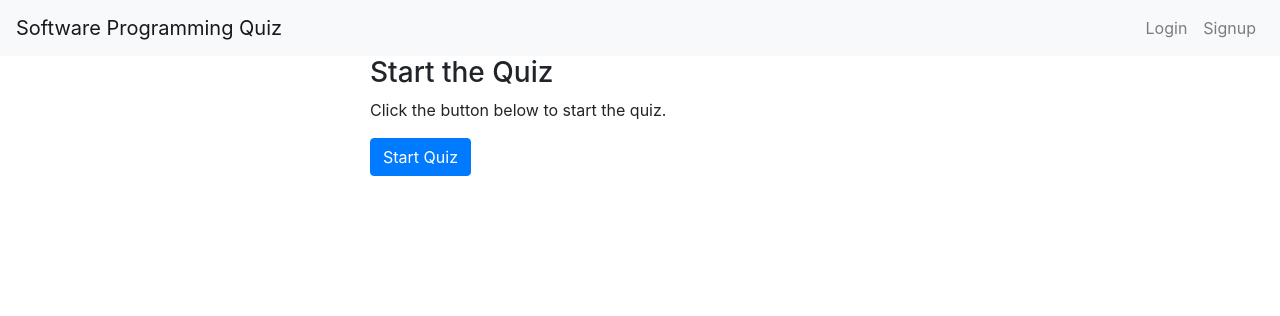
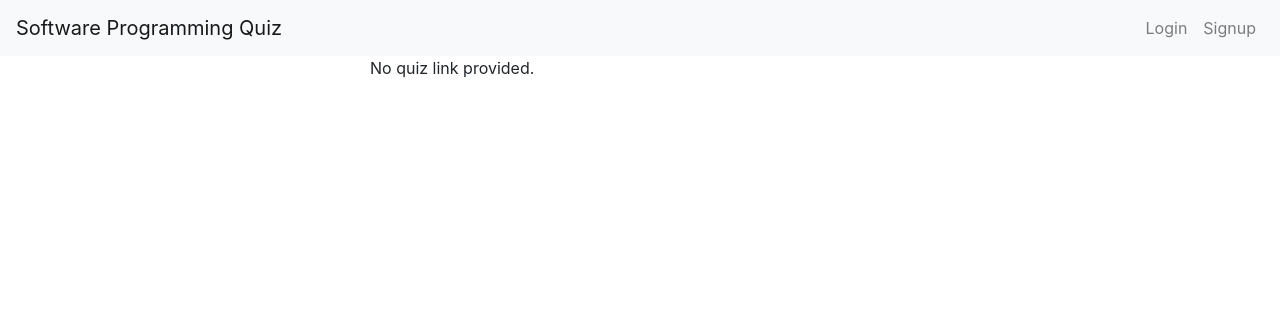
Before and after one commit to rebeccachen8788/Software-Programming-Quiz, a Flask app: page /start_quiz in a window 1280 px wide. Shown: the top 316 px of the page. Run offline with Flask 3, Linux system fonts and the light colour scheme.

Commit message:
changed start_quiz per feedback, reverted take_quiz.py

```diff
--- a/application/take_quiz.py
+++ b/application/take_quiz.py
@@ -19,9 +19,6 @@ class DynamicQuizForm(FlaskForm):
 
 @bp.route('/take_quiz/<int:linkID>', methods=['GET', 'POST'])
 def show_quiz(linkID):
-    if request.method == 'GET':
-        # Redirect to start_quiz instead of showing the quiz directly
-        return redirect(url_for('start_quiz.start_quiz', linkID=linkID))
     global answer_details
     db = get_db_connection()
     cursor = db.cursor(dictionary=True)
--- a/application/templates/start_quiz.html
+++ b/application/templates/start_quiz.html
@@ -17,16 +17,18 @@
         <div class="container">
             <div class="row justify-content-md-center">
                 <div class="col-sm-6">
-                    <!-- Start Quiz Form -->
-                    {% if linkID %}
+                     <!-- Start Quiz Form -->
+                     {% if linkID %}
                     <form id="start-quiz-form" method="post" action="{{ url_for('take_quiz.show_quiz', linkID=linkID) }}">
-                    {% else %}
-                    <form id="start-quiz-form" method="get" action="#">
-                    {% endif %}
+                        <!-- Include linkID as hidden field to support POST method -->
+                        <input type="hidden" name="linkID" value="{{ linkID }}">
                         <h3>Start the Quiz</h3>
                         <p>Click the button below to start the quiz.</p>
                         <button type="submit" class="btn btn-primary">Start Quiz</button>
                     </form>
+                    {% else %}
+                    <p>No quiz link provided.</p>
+                    {% endif %}
                 </div>
             </div>
         </div>
```
